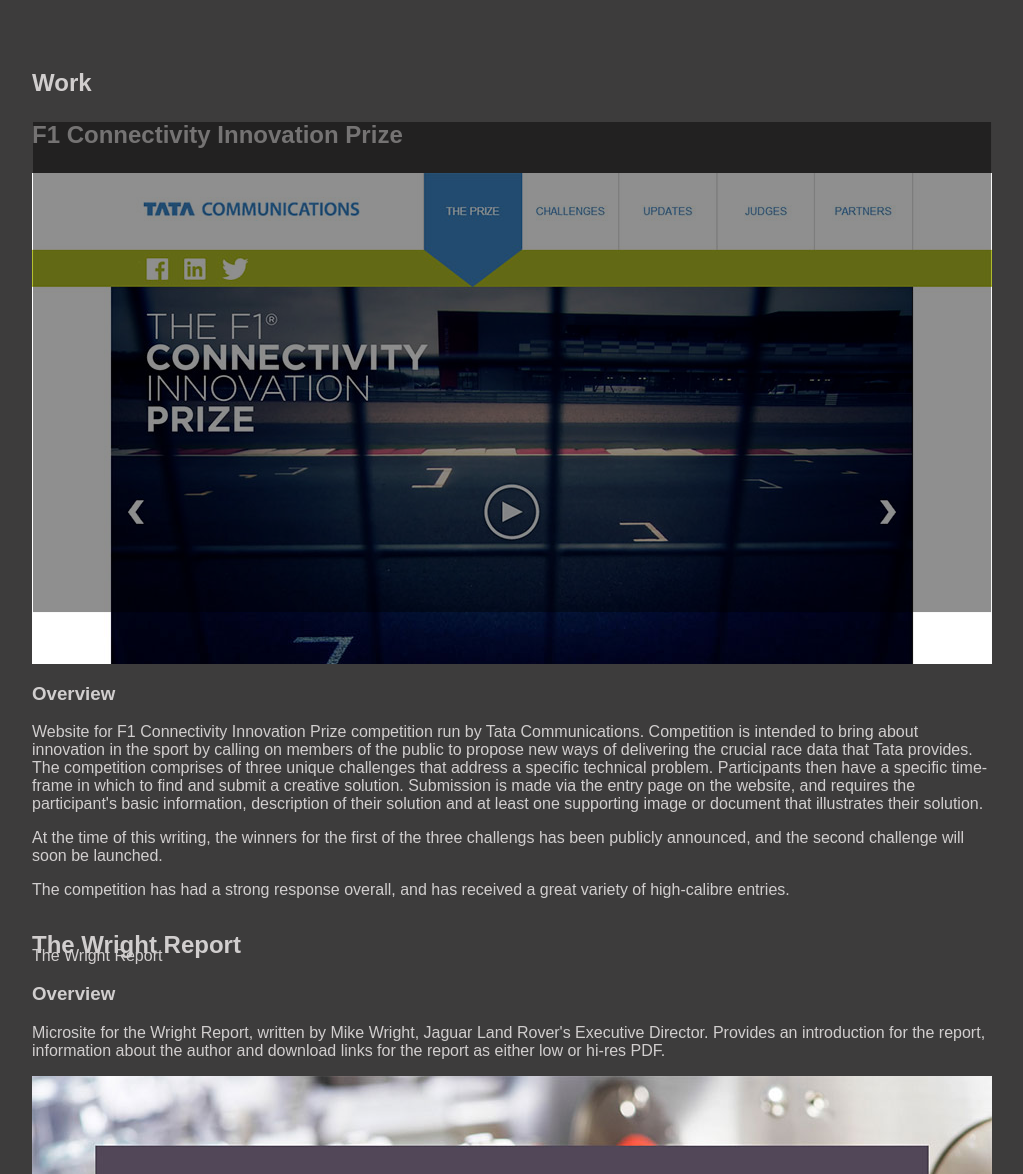
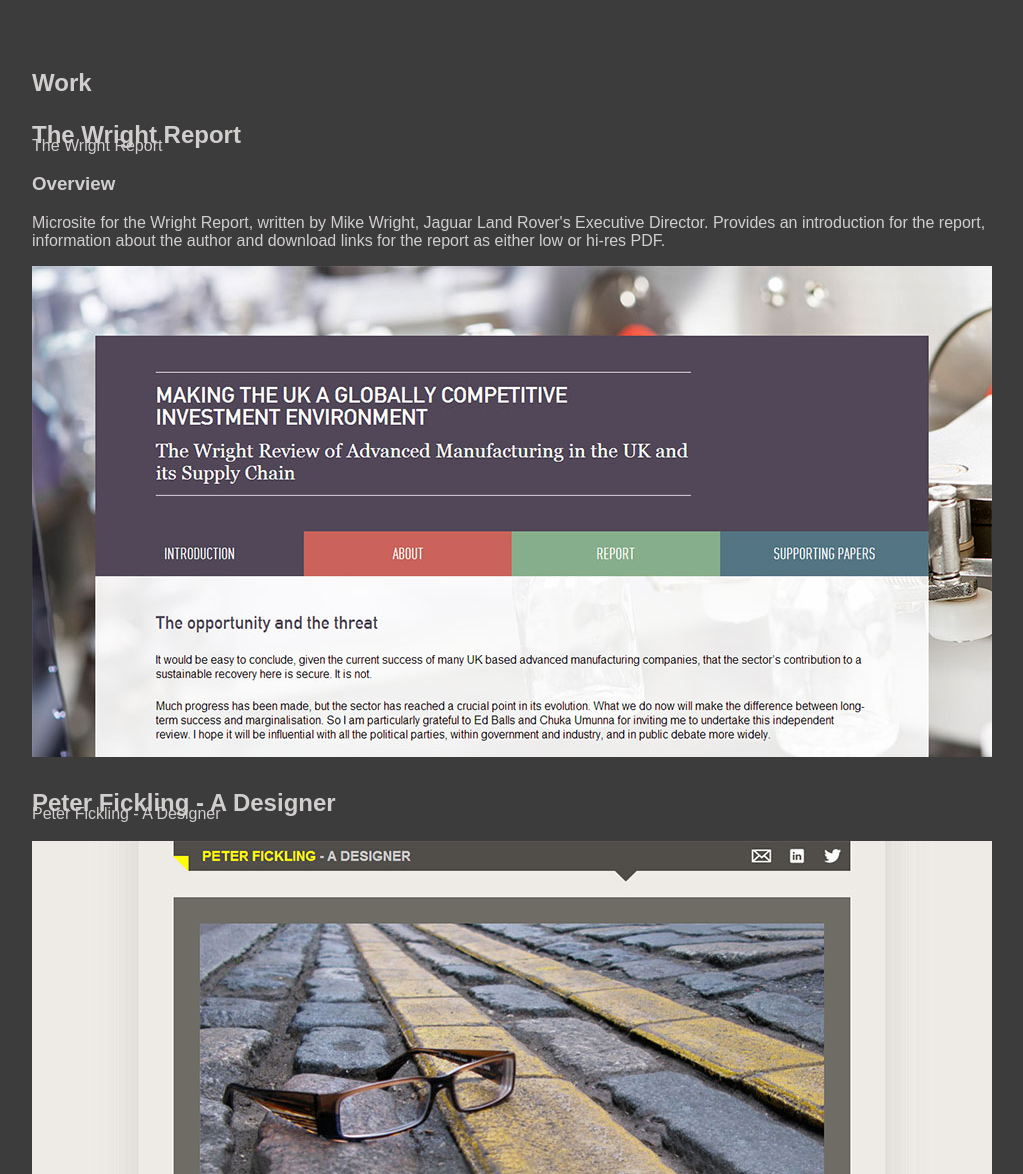
Before and after one commit to danieldhems/danieldhems.github.io, a website: page index.html in a window 1280 px wide. Shown: the part 104-1278 px from the top of the page, without its empty margins (128-1151 px from the left). Drawn offline with nearby package versions, Linux system fonts and the light colour scheme; files that its build step writes are made by us from their sources; a web font is replaced by a local one.

Commit message:
Remove f1 prize from project list because unsure if this can be publicised.

```diff
--- a/index.html
+++ b/index.html
@@ -21,19 +21,6 @@
         <h2>Work</h2>
         <section class="project-list">
             <ul>
-                <li class="project">
-                    <h2>F1 Connectivity Innovation Prize</h2>
-                    <img src="images/960/f1_prize.jpg" alt="">
-                    <div class="project-description">
-                        <h3>Overview</h3>
-                        <p>Website for F1 Connectivity Innovation Prize competition run by Tata Communications. Competition is intended to bring about innovation in the sport by calling on members of the public to propose new ways of delivering the crucial race data that Tata provides. The competition comprises of three unique challenges that address a specific technical problem. Participants then have a specific time-frame in which to find and submit a creative solution. Submission is made via the entry page on the website, and requires the participant's basic information, description of their solution and at least one supporting image or document that illustrates their solution.</p>
-                        <p>At the time of this writing, the winners for the first of the three challengs has been publicly announced, and the second challenge will soon be launched.</p>
-                        <p>The competition has had a strong response overall, and has received a great variety of high-calibre entries.</p>
-                    </div>
-                    <div class="project-overlay">
-                        <img src="images/box-veil.png" alt="">
-                    </div>
-                </li>
                 <li class="project">
                     <h2>The Wright Report</h2>
                     <div class="project-description">
```
